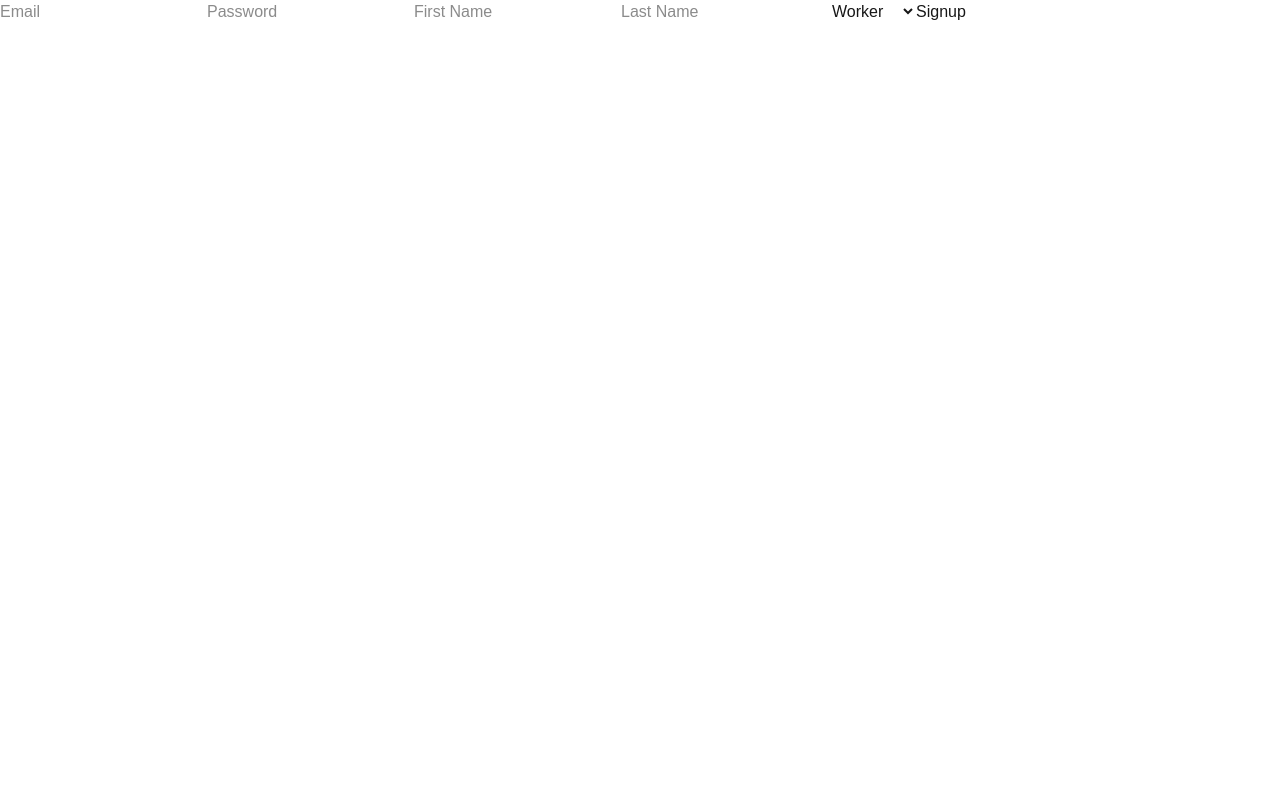
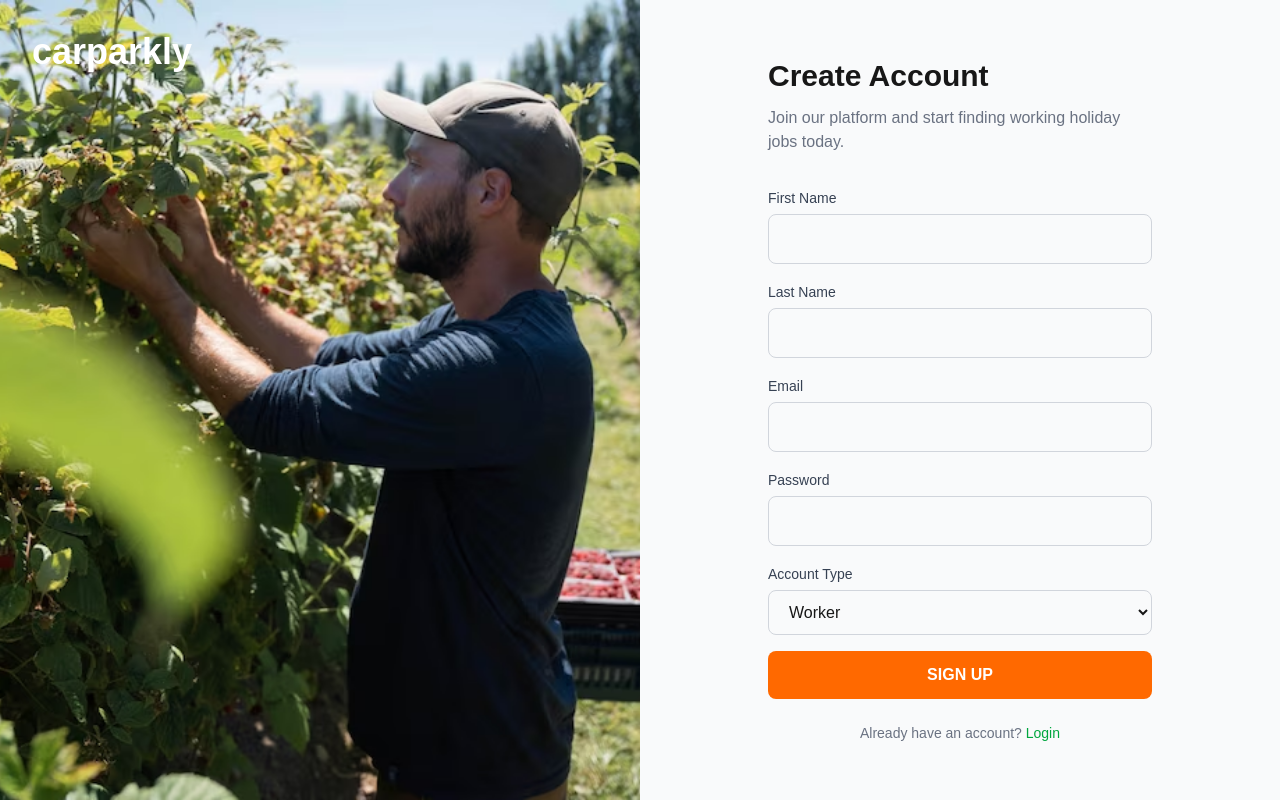
Before and after one commit to park-sueun/88days-jobs-au-frontend, a Next.js app: page /auth/signup in a window 1280 px wide. Built offline with nearby package versions, Linux system fonts and the light colour scheme; no server answers.

Commit message:
implement app for login and signup

```diff
--- a/src/app/auth/login/page.tsx
+++ b/src/app/auth/login/page.tsx
@@ -1,5 +1,112 @@
-import LoginForm from "@/features/auth/components/LoginForm";
+"use client";
+
+import Image from "next/image";
+import { useState } from "react";
 
 export default function LoginPage() {
-  return <LoginForm />;
+  const [email, setEmail] = useState("");
+  const [password, setPassword] = useState("");
+
+  const handleSubmit = (e: React.FormEvent) => {
+    e.preventDefault();
+    console.log({ email, password });
+  };
+
+  return (
+    <div className="flex h-screen w-full">
+      {/* LEFT IMAGE SECTION */}
+      <div className="relative hidden w-1/2 lg:block">
+        <Image
+          src="/login-bg.jpg"
+          alt="farming"
+          fill
+          className="object-cover"
+        />
+
+        <div className="absolute top-8 left-8 text-white text-4xl font-bold">
+          Australia Jobs
+        </div>
+      </div>
+
+      {/* RIGHT LOGIN SECTION */}
+      <div className="flex w-full lg:w-1/2 items-center justify-center bg-gray-50">
+        <div className="w-full max-w-md px-8">
+          <h1 className="text-3xl font-semibold mb-3">Welcome Back 👋</h1>
+
+          <p className="text-gray-500 mb-8">
+            Today is a new day. You shape it. Sign in to start managing your car
+            parking solutions.
+          </p>
+
+          <form onSubmit={handleSubmit} className="space-y-5">
+            {/* EMAIL */}
+            <div>
+              <label className="text-sm font-medium text-gray-700">
+                Email Id
+              </label>
+
+              <input
+                type="email"
+                className="mt-1 w-full rounded-lg border border-gray-300 px-4 py-3 focus:outline-none focus:ring-2 focus:ring-orange-500"
+                placeholder="example@email.com"
+                value={email}
+                onChange={(e) => setEmail(e.target.value)}
+              />
+            </div>
+
+            {/* PASSWORD */}
+            <div>
+              <label className="text-sm font-medium text-gray-700">
+                Password
+              </label>
+
+              <input
+                type="password"
+                className="mt-1 w-full rounded-lg border border-gray-300 px-4 py-3 focus:outline-none focus:ring-2 focus:ring-orange-500"
+                value={password}
+                onChange={(e) => setPassword(e.target.value)}
+              />
+
+              <div className="text-right mt-1 text-sm text-gray-500">
+                Forgot your password?
+              </div>
+            </div>
+
+            {/* LOGIN BUTTON */}
+            <button
+              type="submit"
+              className="w-full bg-orange-500 hover:bg-orange-600 text-white font-semibold py-3 rounded-lg transition"
+            >
+              LOGIN
+            </button>
+          </form>
+
+          {/* DIVIDER */}
+          <div className="flex items-center my-6">
+            <div className="flex-grow h-px bg-gray-300"></div>
+            <span className="px-3 text-gray-400 text-sm">OR</span>
+            <div className="flex-grow h-px bg-gray-300"></div>
+          </div>
+
+          {/* SOCIAL LOGIN */}
+          <div className="flex justify-center gap-4">
+            <button className="bg-gray-200 px-4 py-2 rounded-lg">G</button>
+
+            <button className="bg-gray-200 px-4 py-2 rounded-lg">f</button>
+
+            <button className="bg-gray-200 px-4 py-2 rounded-lg"></button>
+          </div>
+
+          {/* SIGNUP */}
+          <p className="text-center text-sm text-gray-500 mt-6">
+            Don’t have account?{" "}
+            <a href="/auth/signup" className="text-green-600 cursor-pointer">
+              Register Now
+            </a>
+            {/* <span className="text-green-600 cursor-pointer">Register Now</span> */}
+          </p>
+        </div>
+      </div>
+    </div>
+  );
 }
--- a/src/app/auth/signup/page.tsx
+++ b/src/app/auth/signup/page.tsx
@@ -1,5 +1,150 @@
-import SignupForm from "@/features/auth/components/SignupForm";
+"use client";
+
+import Image from "next/image";
+import { useState } from "react";
 
 export default function SignupPage() {
-    return <SignupForm />;
+  const [form, setForm] = useState({
+    email: "",
+    password: "",
+    firstName: "",
+    lastName: "",
+    role: "WORKER",
+  });
+
+  const handleChange = (
+    e: React.ChangeEvent<HTMLInputElement | HTMLSelectElement>,
+  ) => {
+    setForm({
+      ...form,
+      [e.target.name]: e.target.value,
+    });
+  };
+
+  const handleSubmit = (e: React.FormEvent) => {
+    e.preventDefault();
+    console.log(form);
+  };
+
+  return (
+    <div className="flex h-screen w-full">
+      {/* LEFT IMAGE */}
+      <div className="relative hidden w-1/2 lg:block">
+        <Image
+          src="/login-bg.jpg"
+          alt="parking"
+          fill
+          className="object-cover"
+        />
+
+        <div className="absolute top-8 left-8 text-white text-4xl font-bold">
+          carparkly
+        </div>
+      </div>
+
+      {/* RIGHT SIGNUP FORM */}
+      <div className="flex w-full lg:w-1/2 items-center justify-center bg-gray-50">
+        <div className="w-full max-w-md px-8">
+          <h1 className="text-3xl font-semibold mb-3">Create Account</h1>
+
+          <p className="text-gray-500 mb-8">
+            Join our platform and start finding working holiday jobs today.
+          </p>
+
+          <form onSubmit={handleSubmit} className="space-y-4">
+            {/* FIRST NAME */}
+            <div>
+              <label className="text-sm font-medium text-gray-700">
+                First Name
+              </label>
+
+              <input
+                name="firstName"
+                type="text"
+                className="mt-1 w-full rounded-lg border border-gray-300 px-4 py-3 focus:outline-none focus:ring-2 focus:ring-orange-500"
+                value={form.firstName}
+                onChange={handleChange}
+              />
+            </div>
+
+            {/* LAST NAME */}
+            <div>
+              <label className="text-sm font-medium text-gray-700">
+                Last Name
+              </label>
+
+              <input
+                name="lastName"
+                type="text"
+                className="mt-1 w-full rounded-lg border border-gray-300 px-4 py-3 focus:outline-none focus:ring-2 focus:ring-orange-500"
+                value={form.lastName}
+                onChange={handleChange}
+              />
+            </div>
+
+            {/* EMAIL */}
+            <div>
+              <label className="text-sm font-medium text-gray-700">Email</label>
+
+              <input
+                name="email"
+                type="email"
+                className="mt-1 w-full rounded-lg border border-gray-300 px-4 py-3 focus:outline-none focus:ring-2 focus:ring-orange-500"
+                value={form.email}
+                onChange={handleChange}
+              />
+            </div>
+
+            {/* PASSWORD */}
+            <div>
+              <label className="text-sm font-medium text-gray-700">
+                Password
+              </label>
+
+              <input
+                name="password"
+                type="password"
+                className="mt-1 w-full rounded-lg border border-gray-300 px-4 py-3 focus:outline-none focus:ring-2 focus:ring-orange-500"
+                value={form.password}
+                onChange={handleChange}
+              />
+            </div>
+
+            {/* ROLE */}
+            <div>
+              <label className="text-sm font-medium text-gray-700">
+                Account Type
+              </label>
+
+              <select
+                name="role"
+                value={form.role}
+                onChange={handleChange}
+                className="mt-1 w-full rounded-lg border border-gray-300 px-4 py-3 focus:outline-none focus:ring-2 focus:ring-orange-500"
+              >
+                <option value="WORKER">Worker</option>
+                <option value="EMPLOYER">Employer</option>
+              </select>
+            </div>
+
+            {/* BUTTON */}
+            <button
+              type="submit"
+              className="w-full bg-orange-500 hover:bg-orange-600 text-white font-semibold py-3 rounded-lg transition"
+            >
+              SIGN UP
+            </button>
+          </form>
+
+          {/* LOGIN LINK */}
+          <p className="text-center text-sm text-gray-500 mt-6">
+            Already have an account?{" "}
+            <a href="/auth/login" className="text-green-600 font-medium">
+              Login
+            </a>
+          </p>
+        </div>
+      </div>
+    </div>
+  );
 }
```
Also changed, not shown: public/login-bg.jpg (added).
